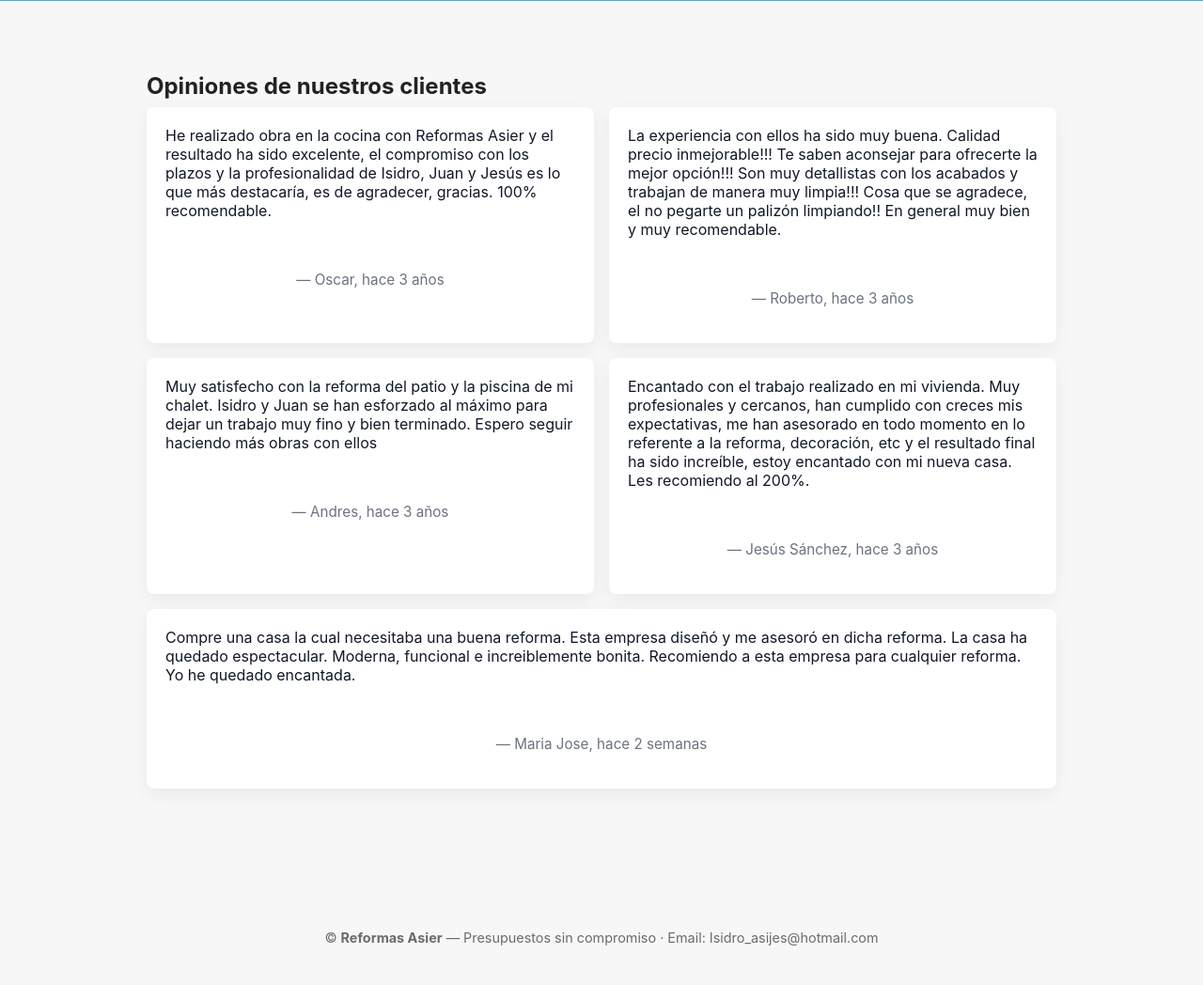
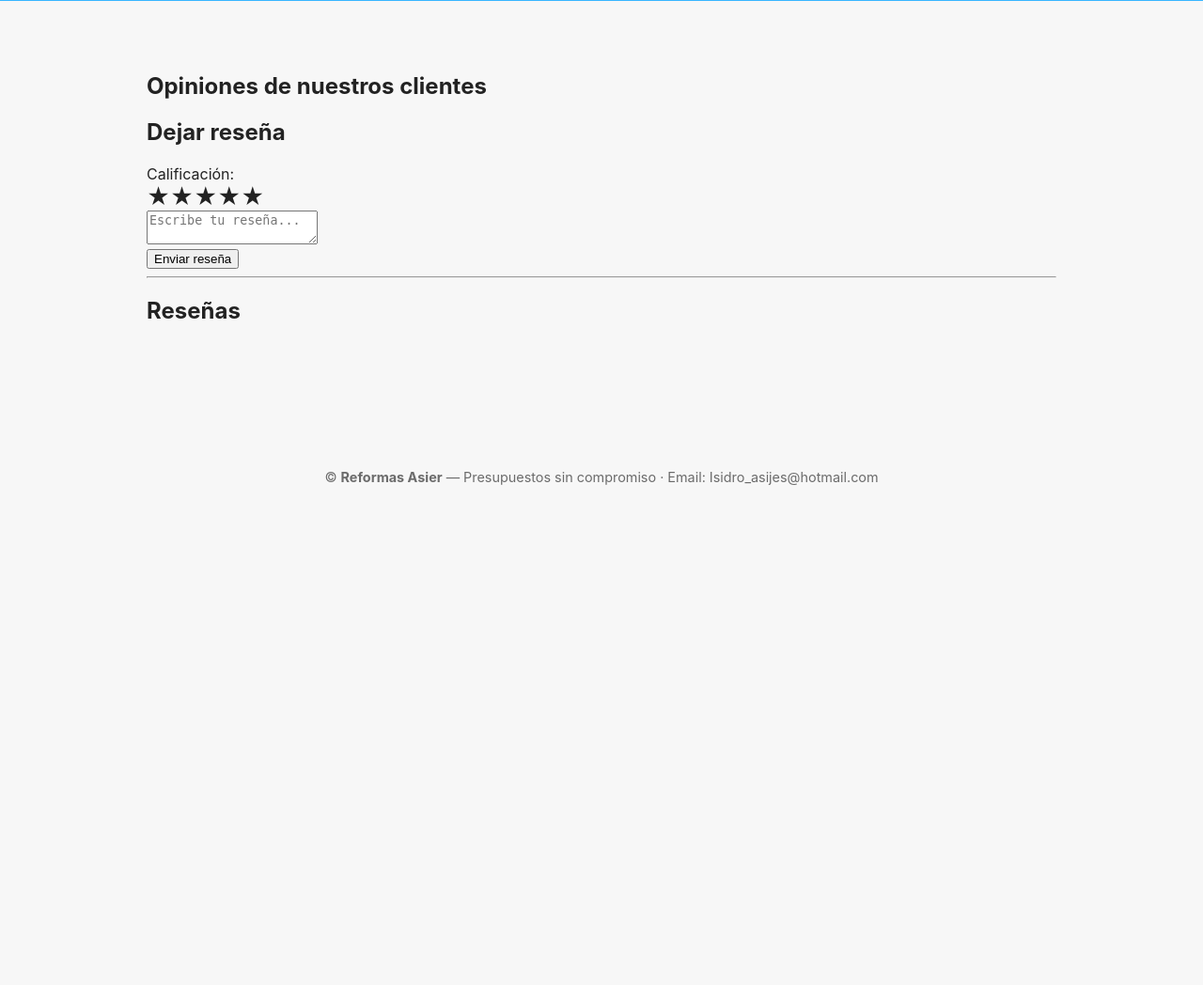
Before and after one commit to RMontesJ/Reformas-Asier, a PHP site: page /testimonios.php in a window 1280 px wide. Shown: the part 331-1379 px from the top of the page at 94% size. After the commit the page ends 847 px from the top, so only its background shows below. Run offline with PHP 8.4, Linux system fonts and the light colour scheme; some libraries are stand-ins or nearby versions.

Commit message:
Creado sistema de reseñas, puntuacion y respuestas

```diff
--- a/testimonios.php
+++ b/testimonios.php
@@ -26,48 +26,213 @@
         <section class="testimonios" id="testimonios">
             <h1>Opiniones de nuestros clientes</h1>
 
-            <div class="grid testimonials-grid">
-                <article class="testimonial card">
-                    <blockquote>
-                        <!-- Pega aquí la opinión original sin modificar -->
-                        He realizado obra en la cocina con Reformas Asier y el resultado ha sido excelente, el compromiso con los plazos y la profesionalidad de Isidro, Juan y Jesús es lo que más destacaría, es de agradecer, gracias. 100% recomendable.
-                    </blockquote>
-                    <footer class="test-author">— Oscar, hace 3 años</footer>
-                </article>
+            <h2>Dejar reseña</h2>
 
-                <article class="testimonial card">
-                    <blockquote>
-                        <!-- Pega aquí la opinión original sin modificar -->
-                        La experiencia con ellos ha sido muy buena. Calidad precio inmejorable!!! Te saben aconsejar para ofrecerte la mejor opción!!! Son muy detallistas con los acabados y trabajan de manera muy limpia!!! Cosa que se agradece, el no pegarte un palizón limpiando!! En general muy bien y muy recomendable.
-                    </blockquote>
-                    <footer class="test-author">— Roberto, hace 3 años</footer>
-                </article>
+<label>Calificación:</label>
+<div id="stars" style="font-size:24px; cursor:pointer;">
+  ★★★★★
+</div>
 
-                <article class="testimonial card">
-                    <blockquote>
-                        <!-- Pega aquí la opinión original sin modificar -->
-                        Muy satisfecho con la reforma del patio y la piscina de mi chalet. Isidro y Juan se han esforzado al máximo para dejar un trabajo muy fino y bien terminado. Espero seguir haciendo más obras con ellos
-                    </blockquote>
-                    <footer class="test-author">— Andres, hace 3 años</footer>
-                </article>
+<input type="hidden" id="puntuacion" value="5">
 
-                <article class="testimonial card">
-                    <blockquote>
-                        <!-- Pega aquí la opinión original sin modificar -->
-                        Encantado con el trabajo realizado en mi vivienda. Muy profesionales y cercanos, han cumplido con creces mis expectativas, me han asesorado en todo momento en lo referente a la reforma, decoración, etc y el resultado final ha sido increíble, estoy encantado con mi nueva casa. Les recomiendo al 200%.
-                    </blockquote>
-                    <footer class="test-author">— Jesús Sánchez, hace 3 años</footer>
-                </article>
+<textarea id="resenaTexto" placeholder="Escribe tu reseña..."></textarea>
+<br>
+<button onclick="guardarResena()">Enviar reseña</button>
 
-                <article class="testimonial card">
-                    <blockquote>
-                        <!-- Pega aquí la opinión original sin modificar -->
-                        Compre una casa la cual necesitaba una buena reforma. Esta empresa diseñó y me asesoró en dicha reforma. La casa ha quedado espectacular. Moderna, funcional e increiblemente bonita. Recomiendo a esta empresa para cualquier reforma. Yo he quedado encantada.
-                    </blockquote>
-                    <footer class="test-author">— Maria Jose, hace 2 semanas</footer>
-                </article>
+<hr>
 
-            </div>
+<h2>Reseñas</h2>
+<div id="listaResenas"></div>
+
+<script type="module">
+  // --------- FIREBASE IMPORTS ---------
+import { initializeApp } from "https://www.gstatic.com/firebasejs/12.6.0/firebase-app.js";
+
+import {
+  getFirestore,
+  collection,
+  addDoc,
+  getDocs,
+  updateDoc,
+  doc
+} from "https://www.gstatic.com/firebasejs/12.6.0/firebase-firestore.js";
+
+
+  // --------- TU CONFIGURACIÓN FIREBASE ---------
+  const firebaseConfig = {
+    apiKey: "AIzaSyBM80EszC09YhQLH3_-XlKWD0NHs8CRXaA",
+    authDomain: "reformas-asier.firebaseapp.com",
+    projectId: "reformas-asier",
+    storageBucket: "reformas-asier.firebasestorage.app",
+    messagingSenderId: "39351671142",
+    appId: "1:39351671142:web:9afdaf3b6b18131e41d0a7",
+    measurementId: "G-1NGW9NHD69"
+  };
+
+  const app = initializeApp(firebaseConfig);
+  const db = getFirestore(app);
+
+  // --------- AUTENTICACIÓN PARA ADMIN ---------
+import {
+  getAuth, signInWithEmailAndPassword, signOut, onAuthStateChanged
+} from "https://www.gstatic.com/firebasejs/12.6.0/firebase-auth.js";
+
+const auth = getAuth(app);
+
+// Mostrar login si no está logueado
+function mostrarLogin() {
+  document.body.insertAdjacentHTML("afterbegin", `
+    <div id="loginAdmin" style="
+      position:fixed; top:0; left:0; width:100%; height:100%;
+      background:rgba(0,0,0,0.6); display:flex; align-items:center; justify-content:center;
+    ">
+      <div style="background:white; padding:20px; border-radius:8px; width:300px;">
+        <h3>Iniciar sesión (admin)</h3>
+        <input id="adminEmail" type="email" placeholder="Email" style="width:100%; margin-bottom:8px;">
+        <input id="adminPass" type="password" placeholder="Contraseña" style="width:100%; margin-bottom:8px;">
+        <button id="btnLogin" style="width:100%;">Entrar</button>
+      </div>
+    </div>
+  `);
+
+  document.getElementById("btnLogin").onclick = async () => {
+    const email = document.getElementById("adminEmail").value;
+    const pass = document.getElementById("adminPass").value;
+
+    try {
+      await signInWithEmailAndPassword(auth, email, pass);
+      document.getElementById("loginAdmin").remove();
+    } catch (err) {
+      alert("Correo o contraseña incorrectos");
+    }
+  };
+}
+
+// Botón logout
+function mostrarLogout() {
+  document.body.insertAdjacentHTML("afterbegin", `
+    <button id="btnLogout" style="position:fixed; bottom:20px; right:20px;">
+      Cerrar sesión
+    </button>
+  `);
+
+  document.getElementById("btnLogout").onclick = () => signOut(auth);
+}
+
+// Detectar si el admin está logueado
+onAuthStateChanged(auth, (user) => {
+  if (user) {
+    console.log("Admin logueado");
+    cargarResenas();
+    mostrarLogout();
+  } else {
+    console.log("No logueado");
+    cargarResenas();
+
+    //mostrarLogin();
+  }
+});
+
+
+  // --------- SISTEMA DE ESTRELLAS ---------
+  const starsDiv = document.getElementById("stars");
+  const puntuacionInput = document.getElementById("puntuacion");
+
+  starsDiv.addEventListener("click", (e) => {
+    const rect = starsDiv.getBoundingClientRect();
+    const x = e.clientX - rect.left;
+    const porcentaje = x / rect.width;
+    const estrellas = Math.ceil(porcentaje * 5);
+
+    puntuacionInput.value = Math.max(1, Math.min(5, estrellas));
+
+    starsDiv.innerHTML = "★★★★★".slice(0, estrellas) + "☆☆☆☆☆".slice(0, 5 - estrellas);
+  });
+
+
+  // --------- GUARDAR RESEÑA ---------
+  async function guardarResena() {
+    const texto = document.getElementById("resenaTexto").value.trim();
+    const puntuacion = parseInt(puntuacionInput.value);
+
+    if (!texto) return alert("Escribe una reseña.");
+    if (!puntuacion) return alert("Selecciona una puntuación.");
+
+    await addDoc(collection(db, "resenas"), {
+      texto,
+      puntuacion,
+      fecha: new Date(),
+      respuesta: "",
+      respondido: false
+    });
+
+    document.getElementById("resenaTexto").value = "";
+    starsDiv.innerHTML = "★★★★★";
+    puntuacionInput.value = 5;
+
+    cargarResenas();
+  }
+  window.guardarResena = guardarResena;
+
+
+  // --------- CARGAR RESEÑAS ---------
+  async function cargarResenas() {
+    const cont = document.getElementById("listaResenas");
+    cont.innerHTML = "";
+
+    const querySnapshot = await getDocs(collection(db, "resenas"));
+
+    querySnapshot.forEach((docSnap) => {
+      const data = docSnap.data();
+
+      const estrellasMostradas =
+        "★".repeat(data.puntuacion) + "☆".repeat(5 - data.puntuacion);
+
+      cont.innerHTML += `
+        <div style="border:1px solid #ddd; padding:10px; margin-bottom:10px;">
+          <p><strong>Calificación:</strong> ${estrellasMostradas}</p>
+          <p><strong>Reseña:</strong> ${data.texto}</p>
+
+          ${data.respondido
+            ? `<p><strong>Respuesta del administrador:</strong> ${data.respuesta}</p>`
+            : `
+              <textarea id="resp_${docSnap.id}" placeholder="Responder..."></textarea>
+              <button onclick="responderResena('${docSnap.id}')">Enviar respuesta</button>
+            `
+          }
+        </div>
+      `;
+    });
+  }
+  window.cargarResenas = cargarResenas;
+
+
+  // --------- RESPONDER RESEÑA ---------
+
+    async function responderResena(id) {
+if (!auth.currentUser) {
+mostrarLogin(); // Muestra login solo si intenta responder
+return;
+}
+
+
+
+
+const campo = document.getElementById("resp_" + id);
+const texto = campo.value.trim();
+if (!texto) return alert("Escribe una respuesta.");
+
+const ref = doc(db, "resenas", id);
+await updateDoc(ref, { respuesta: texto, respondido: true });
+cargarResenas();
+
+}
+
+  window.responderResena = responderResena;
+
+  // Cargar reseñas al abrir
+  cargarResenas();
+</script>
 
             <p class="muted"></p>
         </section>
```
